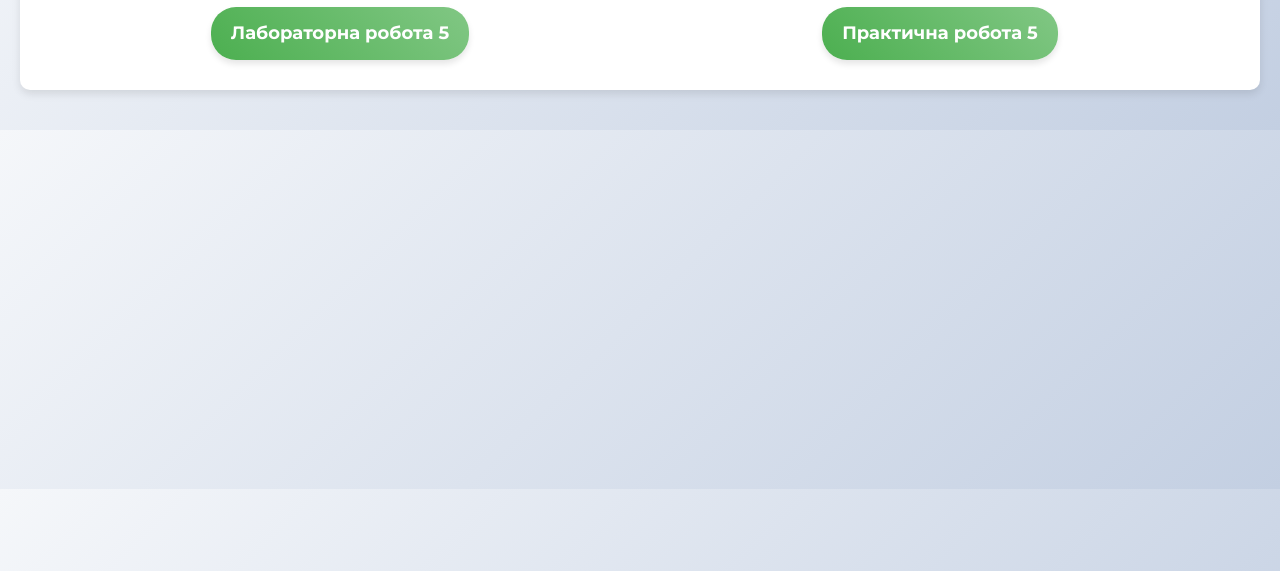
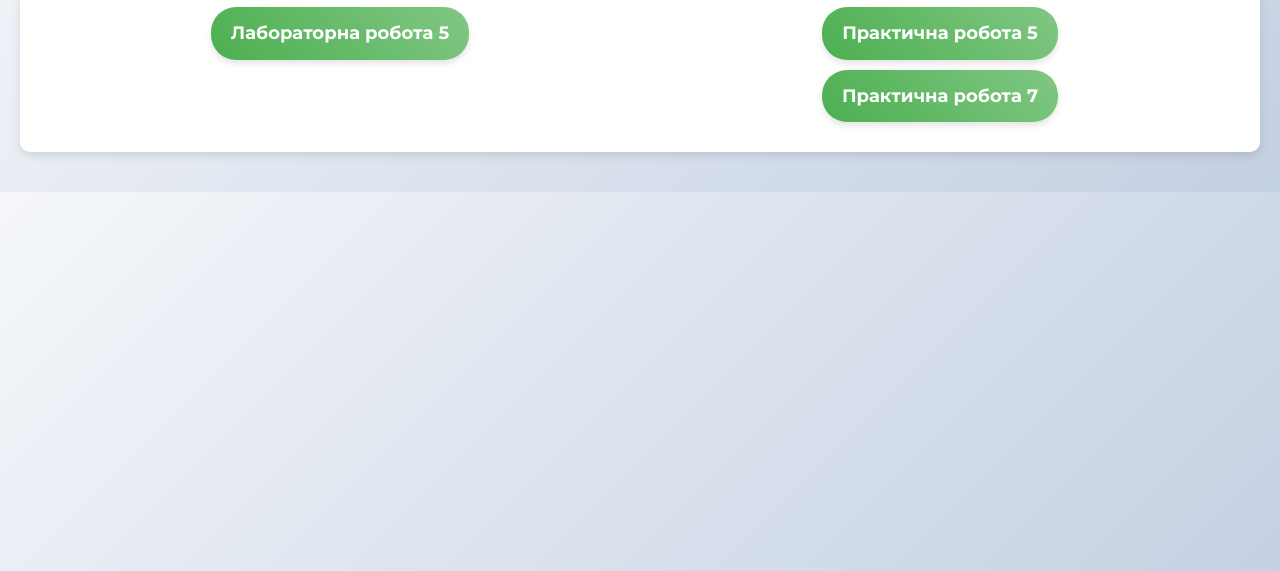
Before and after one commit to viktormoroz0/web.github.io, a plain HTML site: page index.html in a window 1280 px wide. Shown: the part 229-800 px from the top of the page. Drawn offline with Linux system fonts and the light colour scheme.

Commit message:
Update index.html

```diff
--- a/index.html
+++ b/index.html
@@ -34,6 +34,11 @@
 						Практична робота 5
 					</a>
 				</li>
+				<li>
+					<a href="PR7/index.html">
+						Практична робота 7
+					</a>
+				</li>
 			</ul>
 		</div>
 	</nav>
```
